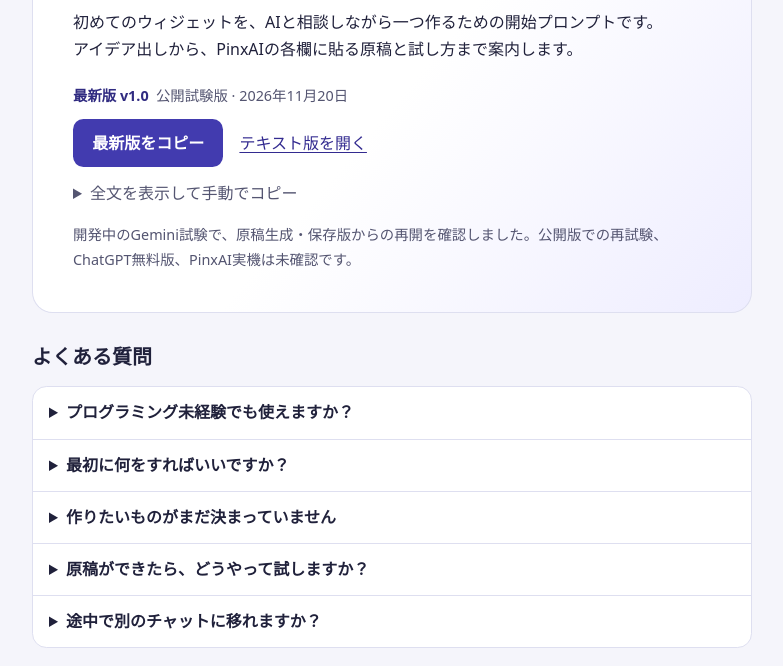
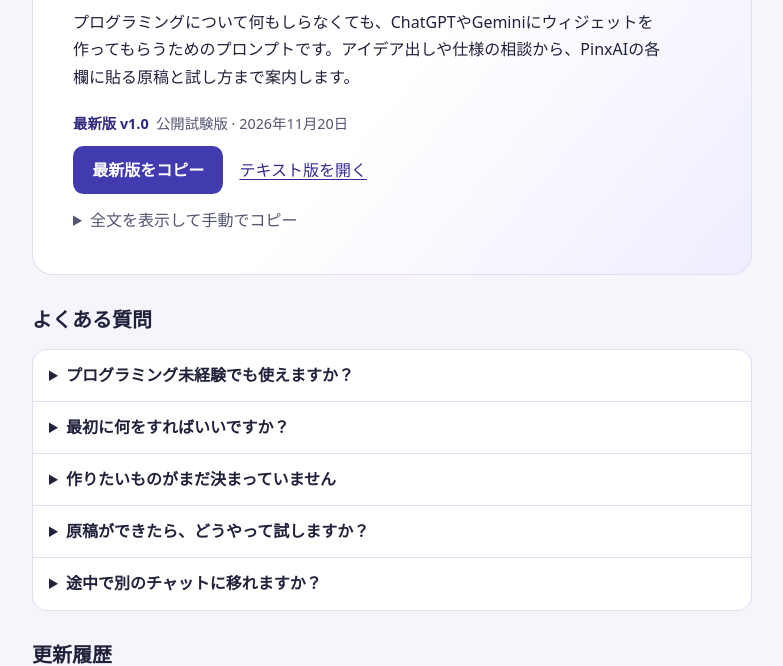
Before and after one commit to munn-nnuw/pinxai-widget-workshop, a plain HTML site: page index.html in a window 1280 px wide. Shown: the part 168-834 px from the top of the page, without its empty margins (248-1031 px from the left). Drawn offline with Linux system fonts and the light colour scheme.

Commit message:
配布ページの紹介文を更新

```diff
--- a/index.html
+++ b/index.html
@@ -56,7 +56,7 @@
     .status { color: #302b81; font-size: .9rem; margin-top: .45rem; }
     .status:empty { display: none; }
     .manual { margin-top: .8rem; color: var(--muted); }
-    .manual p, .testing { font-size: .9rem; }
+    .manual p, .copy-fallback { font-size: .9rem; }
     textarea {
       display: block;
       width: 100%;
@@ -70,7 +70,7 @@
       font: inherit;
       resize: vertical;
     }
-    .testing { margin-top: 1rem; color: var(--muted); }
+    .copy-fallback { margin-top: 1rem; color: var(--muted); }
     .section { margin-top: 1.7rem; }
     .faq { background: #fff; border: 1px solid var(--line); border-radius: .9rem; }
     details { min-width: 0; }
@@ -130,7 +130,7 @@
   <main>
     <header class="hero">
       <h1>PinxAI ウィジェット相談室</h1>
-      <p class="lead">初めてのウィジェットを、AIと相談しながら一つ作るための開始プロンプトです。アイデア出しから、PinxAIの各欄に貼る原稿と試し方まで案内します。</p>
+      <p class="lead">プログラミングについて何もしらなくても、ChatGPTやGeminiにウィジェットを作ってもらうためのプロンプトです。アイデア出しや仕様の相談から、PinxAIの各欄に貼る原稿と試し方まで案内します。</p>
       <p class="meta"><strong>最新版 <span id="prompt-version">v1.0</span></strong><span>公開試験版 · <time datetime="2026-11-20">2026年11月20日</time></span></p>
       <div class="actions">
         <button class="copy" id="copy-prompt" type="button" disabled>最新版をコピー</button>
@@ -142,8 +142,7 @@
         <p>欄の中を選択して、全文をコピーしてください。</p>
         <textarea id="prompt-text" readonly aria-label="開始プロンプトの全文" spellcheck="false"></textarea>
       </details>
-      <noscript><p class="testing">コピーするにはテキスト版を開いてください。</p></noscript>
-      <p class="testing">開発中のGemini試験で、原稿生成・保存版からの再開を確認しました。公開版での再試験、ChatGPT無料版、PinxAI実機は未確認です。</p>
+      <noscript><p class="copy-fallback">コピーするにはテキスト版を開いてください。</p></noscript>
     </header>
 
     <section class="section" aria-labelledby="faq-title">
```
